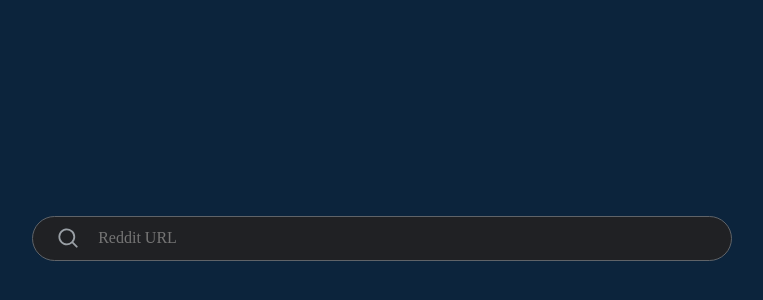
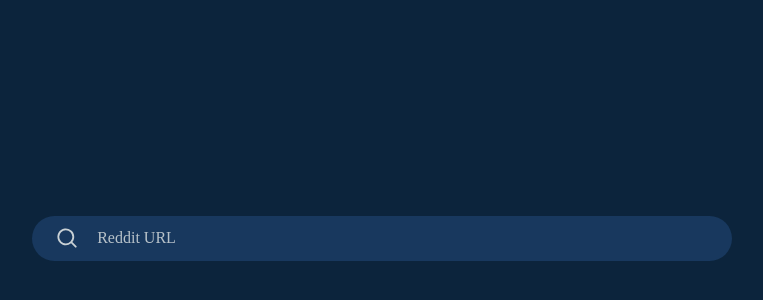
Before and after one commit to eliassebastian/vitrum-frontend, a Next.js app: page / in a window 1280 px wide. Shown: the part 162-462 px from the top of the page, without its empty margins (258-1021 px from the left). Built offline with nearby package versions, Linux system fonts and the light colour scheme.

Commit message:
style: search bar colours

```diff
--- a/components/search/SearchBarNew/SearchBarNew.module.scss
+++ b/components/search/SearchBarNew/SearchBarNew.module.scss
@@ -24,12 +24,17 @@
 .wrapper {
   display: flex;
   flex: none;
-  background-color: #202124;
-  border: 1px solid #5f6368;
+  background-color: var(--backgroundcoloraccentone);
+  border: none;
   box-shadow: none;
   border-radius: 24px;
   width: 100%;
   height: 45px;
+
+  &:hover {
+    box-shadow: 0 1px 6px 0 #171717;
+    border: none;
+  }
 }
 
 .wrapper__focused {
@@ -44,7 +49,7 @@
   flex: 1;
   background-color: transparent;
   border: none;
-  color: #e8eaed;
+  color: var(--forecolor);
   word-wrap: break-word;
   outline: none;
   display: flex;
@@ -52,6 +57,11 @@
   font-size: 1rem;
   overflow-y: hidden;
   padding-right: 1.25rem;
+
+  &::placeholder {
+    color: var(--forecolor);
+    opacity: 0.9;
+  }
 }
 
 .clear__button {
@@ -67,7 +77,7 @@
     line-height: 24px;
     position: relative;
     width: 24px;
-    color: #9aa0a6;
+    color: var(--graycolor);
   }
 }
 
@@ -83,6 +93,6 @@
     line-height: 24px;
     position: relative;
     width: 24px;
-    color: #9aa0a6;
+    color: var(--forecolor);
   }
 }
```
